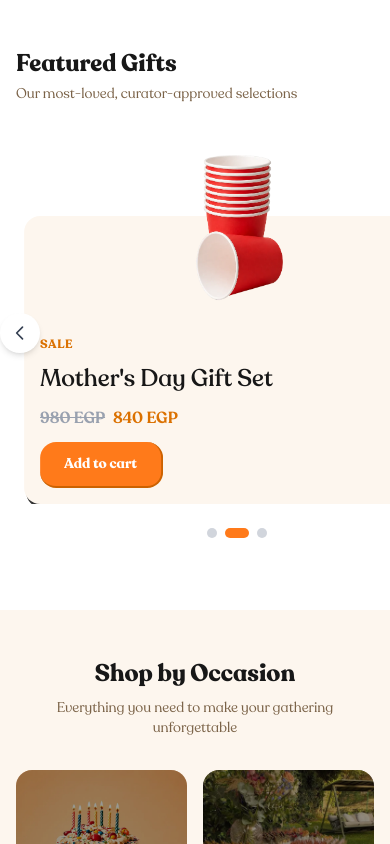
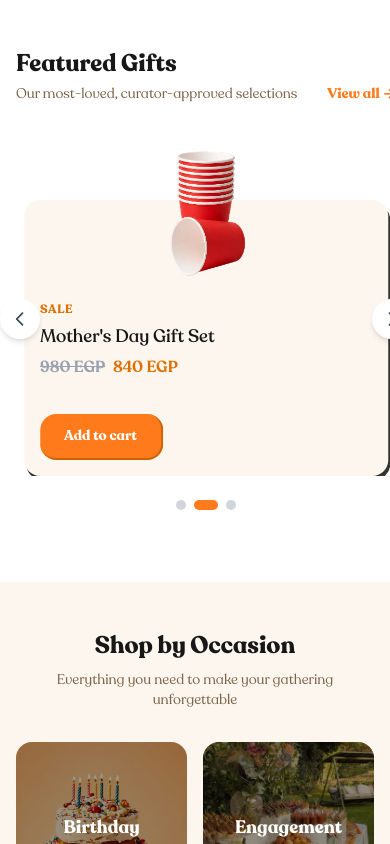
Before and after one commit to Word-of-Mouth-Marketing-agency/gather, a Next.js app: page / in a window 390 px wide. Shown: the part 1740-2584 px from the top of the page. Built offline with nearby package versions, Linux system fonts and the light colour scheme.

Commit message:
style: polish product card sizing

```diff
--- a/src/components/ProductCard.tsx
+++ b/src/components/ProductCard.tsx
@@ -30,8 +30,8 @@ export default function ProductCard({ product }: Props) {
   }
 
   return (
-    <Link href={`/products/${product.slug}`} className="group block relative pt-[88px]">
-      <div className="absolute left-0 right-0 top-0 h-[192px] z-10 flex items-center justify-center">
+    <Link href={`/products/${product.slug}`} className="group block relative pt-[72px]">
+      <div className="absolute left-0 right-0 top-0 h-[165px] z-10 flex items-center justify-center">
         {product.images[0] ? (
           <img
             src={product.images[0]}
@@ -43,12 +43,12 @@ export default function ProductCard({ product }: Props) {
         )}
       </div>
 
-      <article className="w-full rounded-2xl bg-[#fdf6ee] px-4 pb-4 pt-[120px] shadow-[2px_4px_0_rgba(0,0,0,0.8)] flex flex-col gap-3">
+      <article className="w-full min-h-[276px] rounded-2xl bg-[#fdf6ee] px-4 pb-4 pt-[101px] shadow-[2px_4px_0_rgba(0,0,0,0.8)] flex flex-col gap-2">
         {hasDiscount && (
           <span className="text-xs font-black text-[#DB7100] uppercase tracking-wider">SALE</span>
         )}
 
-        <h3 className="text-2xl font-medium text-[#171717] leading-tight line-clamp-2">
+        <h3 className="text-lg sm:text-xl font-medium text-[#171717] leading-tight line-clamp-2">
           <span>{product.name}</span>
         </h3>
 
@@ -58,6 +58,8 @@ export default function ProductCard({ product }: Props) {
           )}
           <span className="text-[#DB7100]">{formatPrice(displayPrice, product.currency)}</span>
         </div>
+
+        <div className="flex-1" />
 
         <button
           onClick={handleAddToCart}
```
